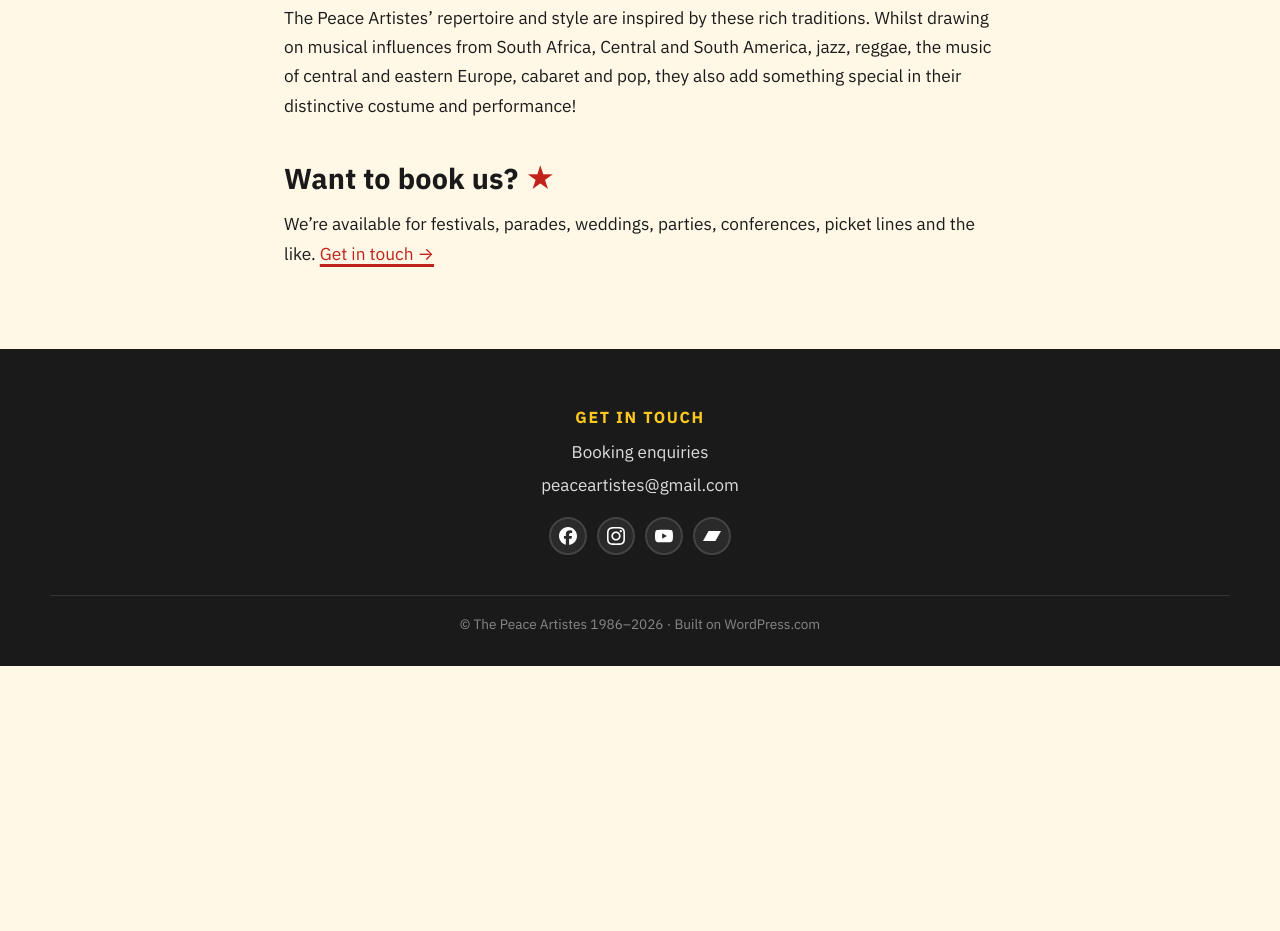
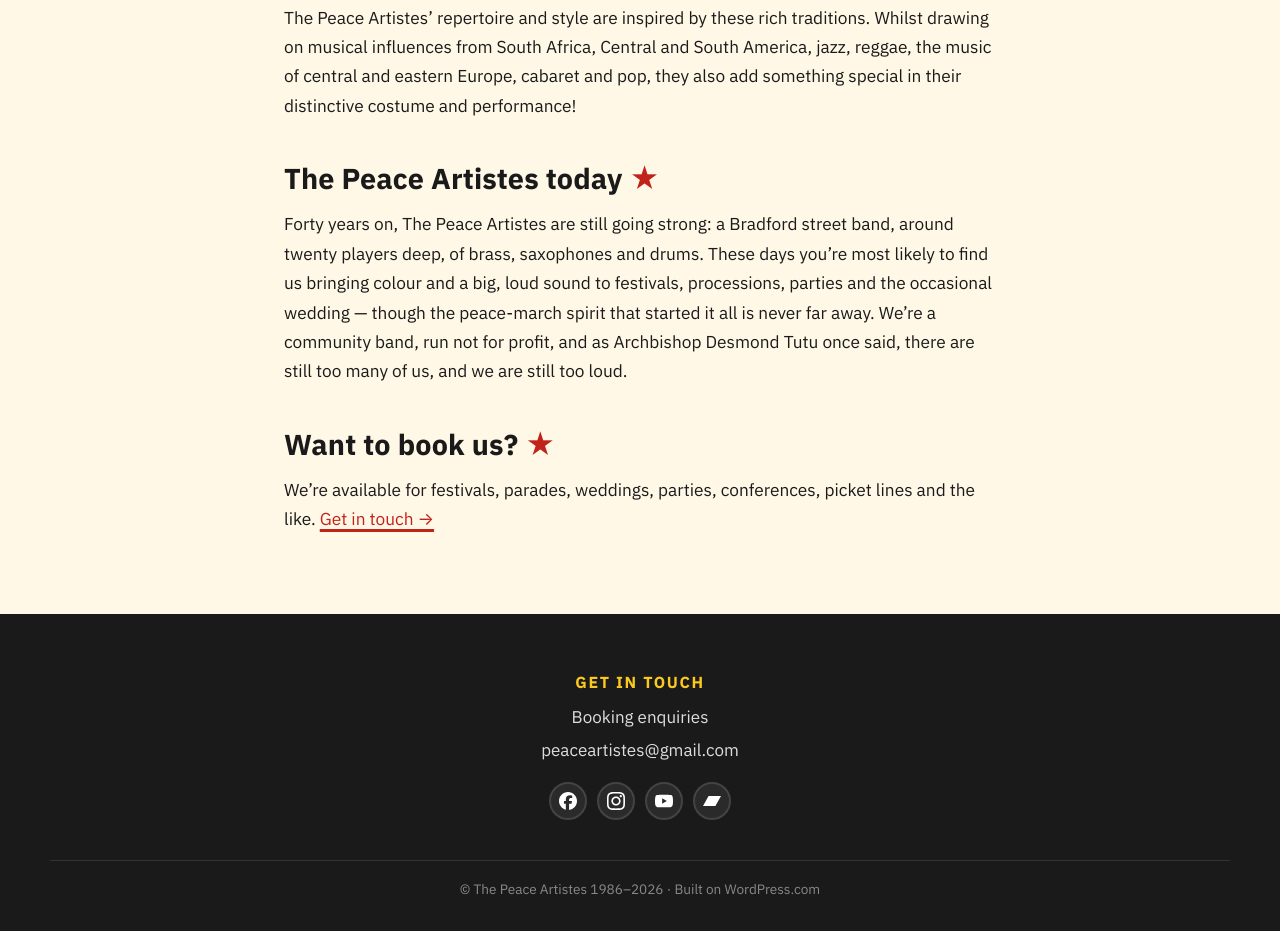
Before and after one commit to K10hrn/peace-artistes-site, a plain HTML site: page biography.html in a window 1280 px wide. Shown: the part 1879-2810 px from the top of the page. Before the commit the page ends 2545 px from the top, so only its background shows below. Drawn offline with Linux system fonts and the light colour scheme.

Commit message:
Add 'The Peace Artistes today' section to Biography

```diff
--- a/biography.html
+++ b/biography.html
@@ -65,6 +65,9 @@
 
     <p>The Peace Artistes’ repertoire and style are inspired by these rich traditions. Whilst drawing on musical influences from South Africa, Central and South America, jazz, reggae, the music of central and eastern Europe, cabaret and pop, they also add something special in their distinctive costume and performance!</p>
 
+    <h2>The Peace Artistes today <span class="star">&#9733;</span></h2>
+    <p>Forty years on, The Peace Artistes are still going strong: a Bradford street band, around twenty players deep, of brass, saxophones and drums. These days you’re most likely to find us bringing colour and a big, loud sound to festivals, processions, parties and the occasional wedding — though the peace-march spirit that started it all is never far away. We’re a community band, run not for profit, and as Archbishop Desmond Tutu once said, there are still too many of us, and we are still too loud.</p>
+
     <h2>Want to book us? <span class="star">&#9733;</span></h2>
     <p>We’re available for festivals, parades, weddings, parties, conferences, picket lines and the like. <a href="contact.html">Get in touch &rarr;</a></p>
 
```
